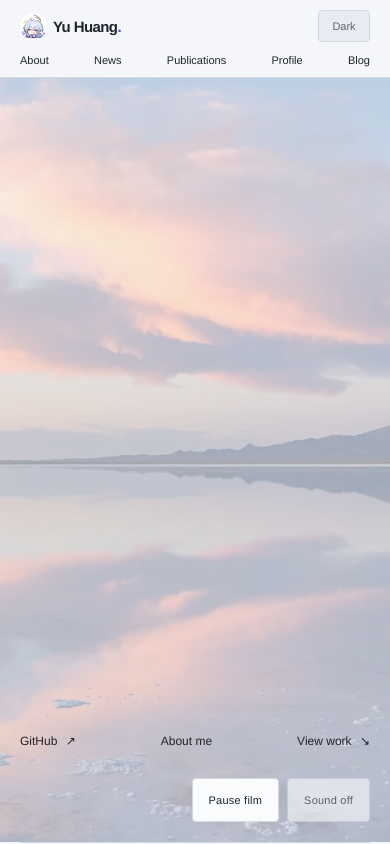
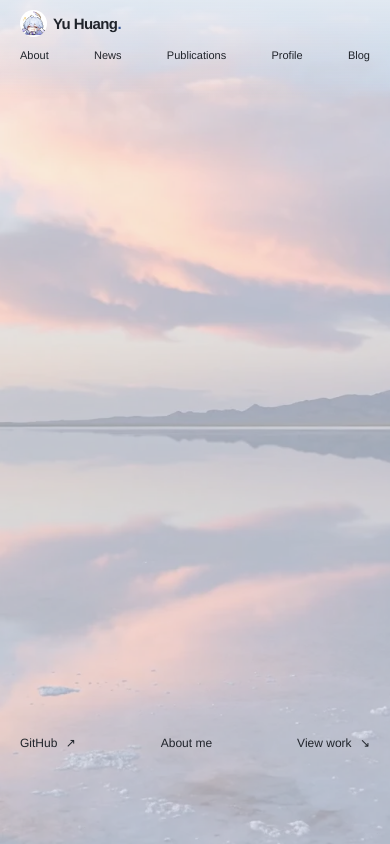
Before and after one commit to hardenyu21/hardenyu21.github.io, a React (Vite) app: page / in a window 390 px wide. Shown: the top 844 px of the page. Built offline with nearby package versions, Linux system fonts and the light colour scheme.

Commit message:
Overlay navigation on film and auto-hide sound control

```diff
--- a/package.json
+++ b/package.json
@@ -9,6 +9,7 @@
     "preview": "vite preview --host 127.0.0.1"
   },
   "dependencies": {
+    "@phosphor-icons/react": "^2.1.10",
     "react": "^19.2.3",
     "react-dom": "^19.2.3"
   },
--- a/public/theme.css
+++ b/public/theme.css
@@ -39,47 +39,6 @@
   --accent-strong: #bbcaf0;
   --selection-text: #111318;
 }
-.site-header:has(.theme-toggle) {
-  display: grid;
-  grid-template-columns: 1fr auto auto;
-}
-.theme-toggle {
-  min-width: 52px;
-  min-height: 36px;
-  padding: 6px 10px;
-  border: 1px solid var(--line);
-  border-radius: 4px;
-  color: var(--muted);
-  background: var(--surface);
-  font: inherit;
-  font-size: 11px;
-  cursor: pointer;
-}
-.theme-toggle:hover {
-  color: var(--text);
-  border-color: var(--muted);
-}
-.theme-toggle:active {
-  transform: scale(0.98);
-}
-.theme-toggle:focus-visible {
-  outline: 2px solid var(--accent);
-  outline-offset: 4px;
-}
-@media (max-width: 520px) {
-  .site-header:has(.theme-toggle) {
-    grid-template-columns: 1fr auto;
-  }
-  .site-header .site-nav {
-    grid-row: 2;
-    grid-column: 1 / -1;
-  }
-  .theme-toggle {
-    grid-row: 1;
-    grid-column: 2;
-    min-height: 32px;
-  }
-}
 @media print {
   :root,
   :root[data-theme] {
@@ -92,7 +51,4 @@
     --line: #d3d9e3;
     --accent: #395b9c;
   }
-  .theme-toggle {
-    display: none;
-  }
 }
--- a/public/theme.js
+++ b/public/theme.js
@@ -1,4 +1,4 @@
-/* React 首页与静态研究长文共用主题，不读取或存储其他用户信息。 */
+/* 保留既有主题偏好与系统跟随，不再向导航注入切换按钮。 */
 (() => {
   const root = document.documentElement;
   const system = window.matchMedia('(prefers-color-scheme: dark)');
@@ -7,50 +7,16 @@
     const saved = localStorage.getItem('homepage-theme');
     if (saved === 'light' || saved === 'dark') preference = saved;
   } catch {
-    // 禁止本地存储时仍可在当前页面切换。
+    // 禁止本地存储时跟随系统主题。
   }
   const currentTheme = () => preference || (system.matches ? 'dark' : 'light');
   const applyTheme = () => {
     const theme = currentTheme();
     root.dataset.theme = theme;
-    const button = document.querySelector('.theme-toggle');
-    if (button) {
-      button.textContent = theme === 'dark' ? 'Light' : 'Dark';
-      button.setAttribute(
-        'aria-label',
-        `Switch to ${theme === 'dark' ? 'light' : 'dark'} theme`
-      );
-    }
     document
       .querySelector('meta[name="theme-color"]')
       ?.setAttribute('content', theme === 'dark' ? '#111318' : '#f4f6f9');
   };
   applyTheme();
   system.addEventListener('change', applyTheme);
-
-  // React 挂载晚于 head 脚本；只等待导航出现，不持续观察页面。
-  const installControl = () => {
-    const header = document.querySelector('.site-header');
-    if (!header) return false;
-    const button = document.createElement('button');
-    button.type = 'button';
-    button.className = 'theme-toggle';
-    button.addEventListener('click', () => {
-      preference = currentTheme() === 'dark' ? 'light' : 'dark';
-      try {
-        localStorage.setItem('homepage-theme', preference);
-      } catch {
-        // 切换不依赖持久化成功。
-      }
-      applyTheme();
-    });
-    header.append(button);
-    applyTheme();
-    return true;
-  };
-  const observer = new MutationObserver(() => {
-    if (installControl()) observer.disconnect();
-  });
-  if (!installControl())
-    observer.observe(root, { childList: true, subtree: true });
 })();
--- a/src/components/CoverFilm.tsx
+++ b/src/components/CoverFilm.tsx
@@ -1,8 +1,14 @@
 import { useEffect, useRef, useState } from 'react';
 import type { ReactNode } from 'react';
+import {
+  PlayIcon,
+  SpeakerHighIcon,
+  SpeakerSlashIcon,
+} from '@phosphor-icons/react';
 
 const filmUrl = '/media/hero/landscape.mp4';
 const posterUrl = '/images/landscape-poster.webp';
+const soundIdleDelayMs = 2500;
 
 type CoverFilmProps = {
   children?: ReactNode;
@@ -21,6 +27,34 @@ export function CoverFilm({ children }: CoverFilmProps) {
   const [failed, setFailed] = useState(false);
   const [hasFrame, setHasFrame] = useState(false);
   const [muted, setMuted] = useState(true);
+
+  useEffect(() => {
+    const stage = stageRef.current;
+    if (!stage) return;
+    let idleTimer: number;
+    const hideSoundControl = () => {
+      window.clearTimeout(idleTimer);
+      stage.dataset.soundIdle = 'true';
+    };
+    // 高频指针事件只重置计时器，不触发 React 逐帧渲染。
+    const showSoundControl = () => {
+      window.clearTimeout(idleTimer);
+      stage.dataset.soundIdle = 'false';
+      idleTimer = window.setTimeout(hideSoundControl, soundIdleDelayMs);
+    };
+    showSoundControl();
+    stage.addEventListener('pointerenter', showSoundControl);
+    stage.addEventListener('pointermove', showSoundControl);
+    stage.addEventListener('pointerdown', showSoundControl);
+    stage.addEventListener('pointerleave', hideSoundControl);
+    return () => {
+      window.clearTimeout(idleTimer);
+      stage.removeEventListener('pointerenter', showSoundControl);
+      stage.removeEventListener('pointermove', showSoundControl);
+      stage.removeEventListener('pointerdown', showSoundControl);
+      stage.removeEventListener('pointerleave', hideSoundControl);
+    };
+  }, []);
 
   const toggleSound = () => {
     const video = videoRef.current;
@@ -110,35 +144,37 @@ export function CoverFilm({ children }: CoverFilmProps) {
           role="group"
           aria-label="Background film controls"
         >
+          {!requested && !failed && (
+            <button
+              className="cover-film-toggle"
+              type="button"
+              onClick={() => setRequested(true)}
+              aria-label="Play background film"
+              title="Play background film"
+            >
+              <PlayIcon size={23} weight="regular" aria-hidden="true" />
+            </button>
+          )}
           <button
-            className="cover-film-toggle"
-            type="button"
-            disabled={failed}
-            onClick={() => setRequested((value) => !value)}
-            aria-label={
-              failed
-                ? 'Background film unavailable'
-                : requested
-                  ? 'Pause background film'
-                  : 'Play background film'
-            }
-          >
-            {failed
-              ? 'Film unavailable'
-              : requested
-                ? 'Pause film'
-                : 'Play film'}
-          </button>
-          <button
-            className="cover-film-toggle"
+            className="cover-film-toggle cover-film-sound"
             type="button"
             disabled={failed || !hasFrame}
             onClick={toggleSound}
             aria-label="Background sound"
             aria-pressed={!muted}
-            title={muted ? 'Turn sound on' : 'Mute sound'}
+            title={
+              failed
+                ? 'Background film unavailable'
+                : muted
+                  ? 'Turn sound on'
+                  : 'Mute sound'
+            }
           >
-            Sound {muted ? 'off' : 'on'}
+            {muted ? (
+              <SpeakerSlashIcon size={24} weight="regular" aria-hidden="true" />
+            ) : (
+              <SpeakerHighIcon size={24} weight="regular" aria-hidden="true" />
+            )}
           </button>
         </div>
       )}
--- a/src/components/Header.tsx
+++ b/src/components/Header.tsx
@@ -1,3 +1,5 @@
+import { useEffect, useState } from 'react';
+
 const navItems = [
   { label: 'About', href: '#about' },
   { label: 'News', href: '#news' },
@@ -12,8 +14,25 @@ type HeaderProps = {
 };
 
 export function Header({ isHome = true }: HeaderProps) {
+  const [overFilm, setOverFilm] = useState(isHome);
+
+  useEffect(() => {
+    if (!isHome) return;
+    const hero = document.getElementById('top');
+    if (!hero) return;
+    // 只在离开封面时切换底色，不逐帧追踪滚动位置。
+    const observer = new IntersectionObserver(
+      ([entry]) => setOverFilm(entry.isIntersecting),
+      { rootMargin: '-112px 0px 0px 0px' }
+    );
+    observer.observe(hero);
+    return () => observer.disconnect();
+  }, [isHome]);
+
   return (
-    <header className="site-header">
+    <header
+      className={`site-header${isHome ? ' site-header--home' : ''}${overFilm ? ' site-header--over-film' : ''}`}
+    >
       <a className="skip-link" href="#main-content">
         Skip to content
       </a>
--- a/src/styles/hero.css
+++ b/src/styles/hero.css
@@ -5,10 +5,11 @@
   display: flex;
   flex-direction: column;
   width: 100%;
-  height: calc(100svh - 76px);
+  height: 100svh;
+  height: 100dvh;
   min-height: 440px;
   padding: 0;
-  scroll-margin-top: 76px;
+  scroll-margin-top: 0;
 }
 :root[data-theme='dark'] .hero {
   --cover-opacity: 0.32;
@@ -73,17 +74,18 @@
   bottom: 28px;
 }
 .cover-film-toggle {
+  display: grid;
+  place-items: center;
+  width: 44px;
   min-height: 44px;
-  padding: 0 16px;
-  border: 1px solid var(--line);
+  padding: 0;
+  border: 0;
   border-radius: 4px;
-  background: var(--paper);
+  background: transparent;
   color: var(--text);
-  font-size: 11px;
-  letter-spacing: 0.02em;
 }
 .cover-film-toggle:hover {
-  background: var(--surface);
+  background: color-mix(in srgb, var(--paper) 65%, transparent);
 }
 .cover-film-toggle:focus-visible {
   outline: 2px solid var(--accent);
@@ -95,6 +97,18 @@
 }
 .cover-film-toggle:active {
   transform: scale(0.98);
+}
+.cover-film-sound {
+  transition: opacity 250ms ease;
+}
+.cover-film[data-sound-idle='true'] .cover-film-sound:not(:focus-visible) {
+  opacity: 0;
+  pointer-events: none;
+}
+@media (prefers-reduced-motion: reduce) {
+  .cover-film-sound {
+    transition: none;
+  }
 }
 .cover-links {
   position: absolute;
@@ -123,10 +137,6 @@
   margin-left: 5px;
 }
 @media (max-width: 760px) {
-  .hero {
-    height: calc(100svh - 68px);
-    scroll-margin-top: 68px;
-  }
   .cover-links {
     left: 20px;
     gap: 16px;
@@ -137,10 +147,6 @@
   }
 }
 @media (max-width: 520px) {
-  .hero {
-    height: calc(100svh - 80px);
-    scroll-margin-top: 80px;
-  }
   .cover-links {
     right: 20px;
     bottom: 80px;
--- a/src/styles/layout.css
+++ b/src/styles/layout.css
@@ -1,4 +1,4 @@
-/* 导航与页面基准。 */
+/* 层级：影片前景 1、媒体控制 2、全站导航 30、跳转辅助入口 50。 */
 .site-header {
   position: sticky;
   z-index: 30;
@@ -11,6 +11,23 @@
   padding: 12px max(32px, calc((100vw - var(--max-width)) / 2));
   border-bottom: 1px solid var(--line);
   background: var(--bg);
+}
+.site-header--home {
+  position: fixed;
+  inset-inline: 0;
+}
+.site-header--over-film {
+  border-bottom-color: transparent;
+  background: transparent;
+}
+.site-header--over-film::before {
+  content: '';
+  position: absolute;
+  z-index: -1;
+  inset: 0 0 -28px;
+  background: linear-gradient(var(--bg), transparent);
+  opacity: 0.65;
+  pointer-events: none;
 }
 .site-mark {
   display: flex;
```
Also changed, not shown: 1 other file (tests, documents, lock files or other folders).
